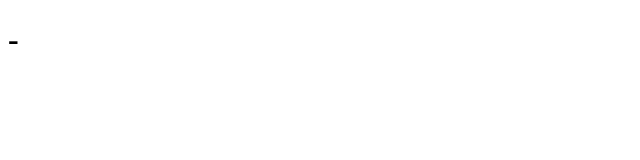
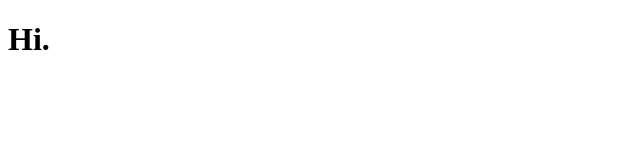
Before and after one commit to katlei/katlei.github.io, a plain HTML site: page index.html in a window 1280 px wide. Shown: the full height of the page, 0-640 px from the left. Drawn offline with Linux system fonts and the light colour scheme.

Commit message:
Update index.html

```diff
--- a/index.html
+++ b/index.html
@@ -1,7 +1,7 @@
 <!DOCTYPE html>
 <html>
 <body>
-<h1>-</h1>
+<h1>Hi.</h1>
 
 </body>
 </html>
```
